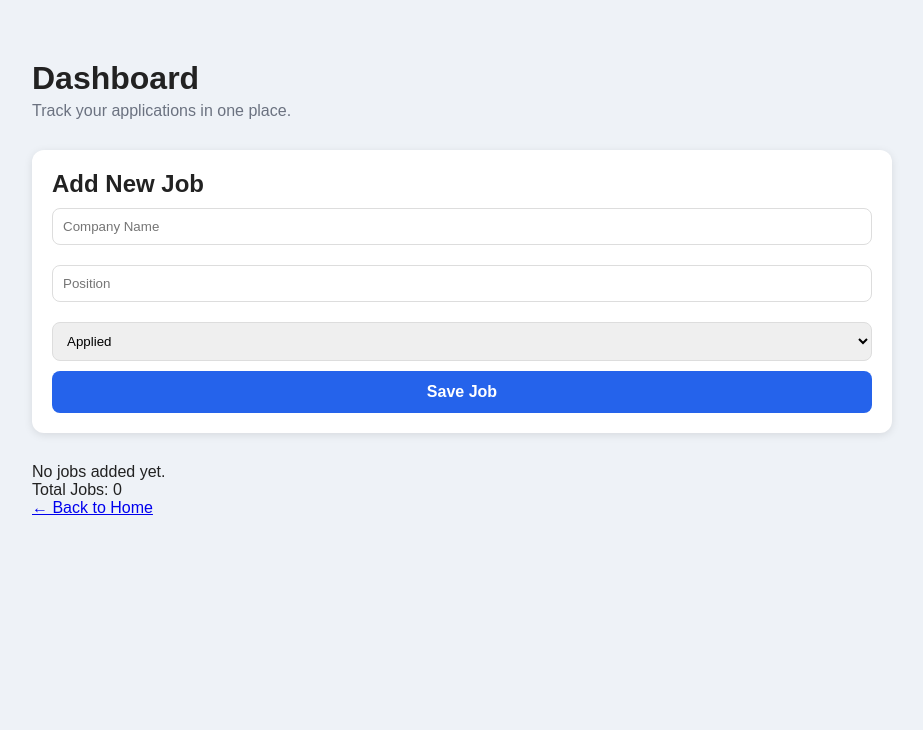
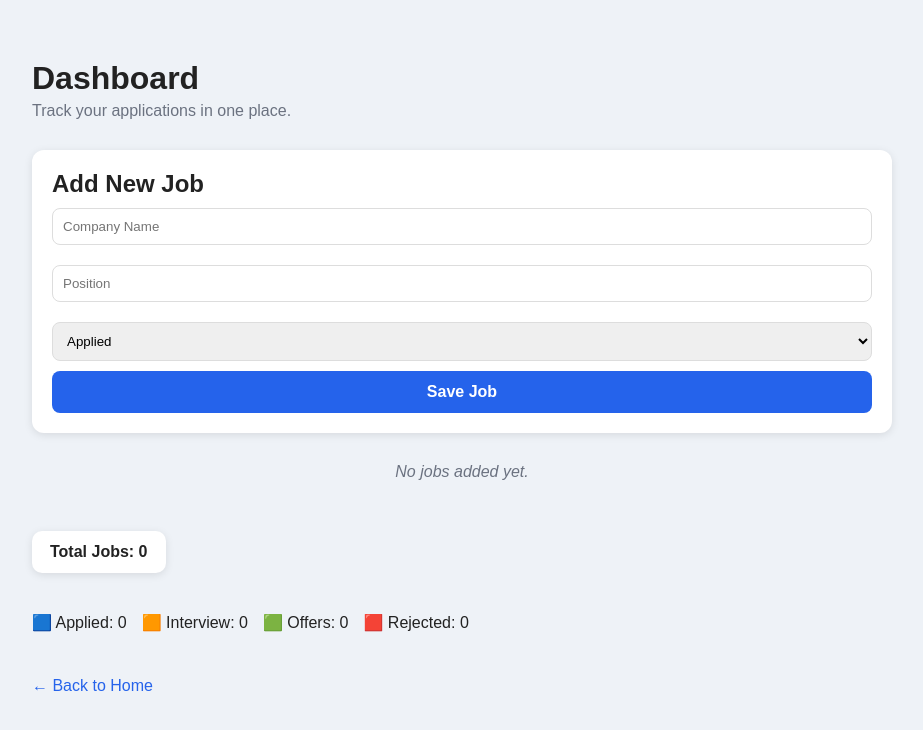
Before and after one commit to shahanayub/AI-Job-Hunt-Tracker, a React (Vite) app in the folder frontend/: page /dashboard in a window 1280 px wide. Shown: the top 730 px of the page, without its empty margins (178-1101 px from the left). Built offline with nearby package versions, Linux system fonts and the light colour scheme.

Commit message:
feat: add dashboard statistics

```diff
--- a/frontend/src/App.css
+++ b/frontend/src/App.css
@@ -201,6 +201,7 @@ body {
 }
 
 h1 {
+
   margin-bottom: 5px;
 }
 
@@ -238,3 +239,39 @@ h1 {
   transform: translateY(-4px);
   transition: 0.2s ease;
 }
+
+.empty-message {
+  text-align: center;
+  color: #6b7280;
+  margin: 30px 0;
+  font-style: italic;
+}
+
+.total-jobs {
+  background: white;
+  padding: 12px 18px;
+  border-radius: 10px;
+  box-shadow: 0 2px 8px rgba(0, 0, 0, 0.1);
+  font-weight: 600;
+  margin: 20px 0;
+  display: inline-block;
+}
+
+.back-link {
+  display: inline-block;
+  margin-top: 25px;
+  color: #2563eb;
+  text-decoration: none;
+  font-weight: 500;
+}
+
+.back-link:hover {
+  text-decoration: underline;
+}
+
+.job-stats {
+  display: flex;
+  gap: 15px;
+  flex-wrap: wrap;
+  margin: 20px 0;
+}
--- a/frontend/src/pages/Dashboard.tsx
+++ b/frontend/src/pages/Dashboard.tsx
@@ -27,7 +27,24 @@ function deleteJob(indexToDelete: number) {
     jobs.filter((_, index) => index !== indexToDelete)
   )
 }
-  return (
+
+const appliedJobs = jobs.filter(
+  (job) => job.status === 'Applied'
+).length
+
+const interviewJobs = jobs.filter(
+  (job) => job.status === 'Interview'
+).length
+
+const offerJobs = jobs.filter(
+  (job) => job.status === 'Offer'
+).length
+
+const rejectedJobs = jobs.filter(
+  (job) => job.status === 'Rejected'
+).length
+
+return (
   <div className="dashboard">
       <h1>Dashboard</h1>
 <p className="subtitle">
@@ -40,10 +57,19 @@ function deleteJob(indexToDelete: number) {
   editingJob={editingJob}
 />
 {jobs.length === 0 && (
-  <p>No jobs added yet.</p>
+  <p className= "empty-message">
+    No jobs added yet.</p>
 )}
 
-<p>Total Jobs: {jobs.length}</p>
+<p className="total-jobs">
+  Total Jobs: {jobs.length}</p>
+
+<div className="job-stats">
+  <p>🟦 Applied: {appliedJobs}</p>
+  <p>🟧 Interview: {interviewJobs}</p>
+  <p>🟩 Offers: {offerJobs}</p>
+  <p>🟥 Rejected: {rejectedJobs}</p>
+</div>
 
 {jobs.map((job: any, index) => (
  <div key={index} className="job-card">
@@ -76,9 +102,9 @@ function deleteJob(indexToDelete: number) {
   </div>
 ))}
 
-      <Link to="/">
-        ← Back to Home
-      </Link>
+      <Link to="/" className="back-link">
+  ← Back to Home
+</Link>
     </div>
   )
 }
```
